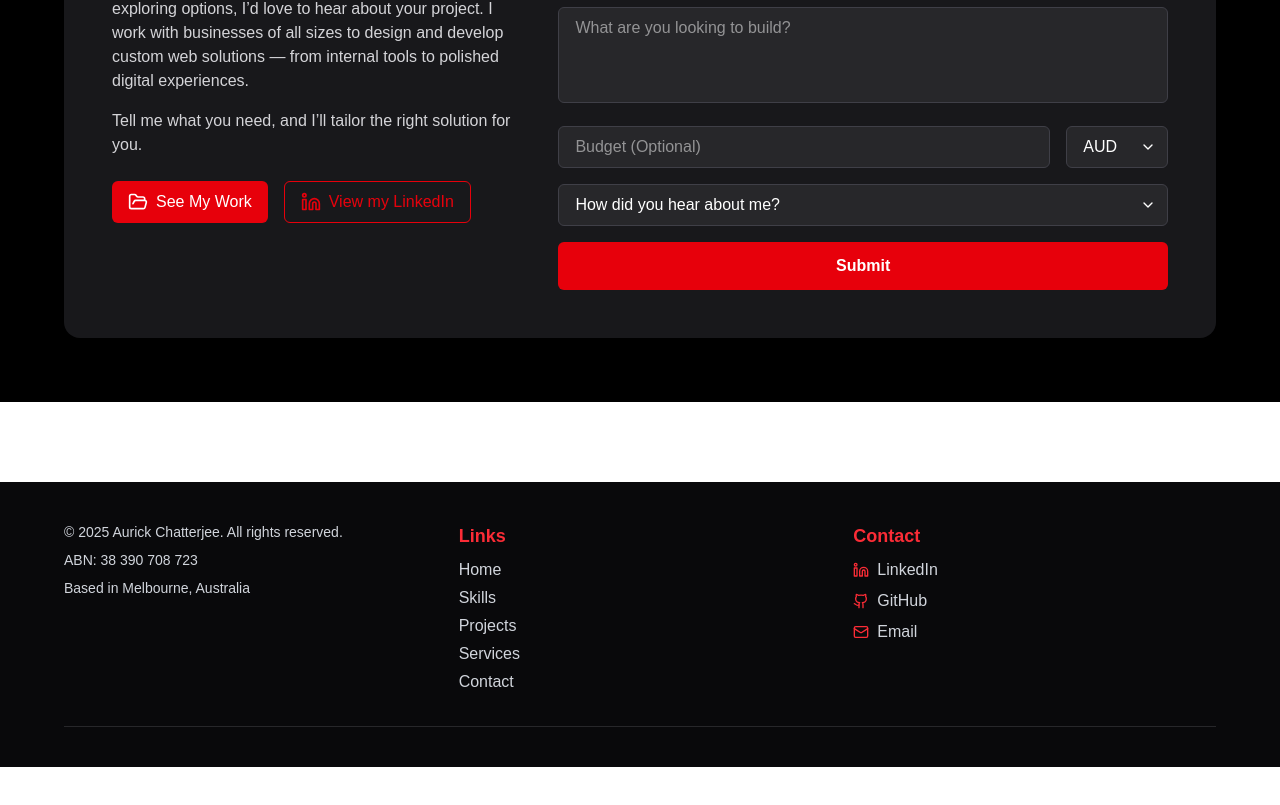
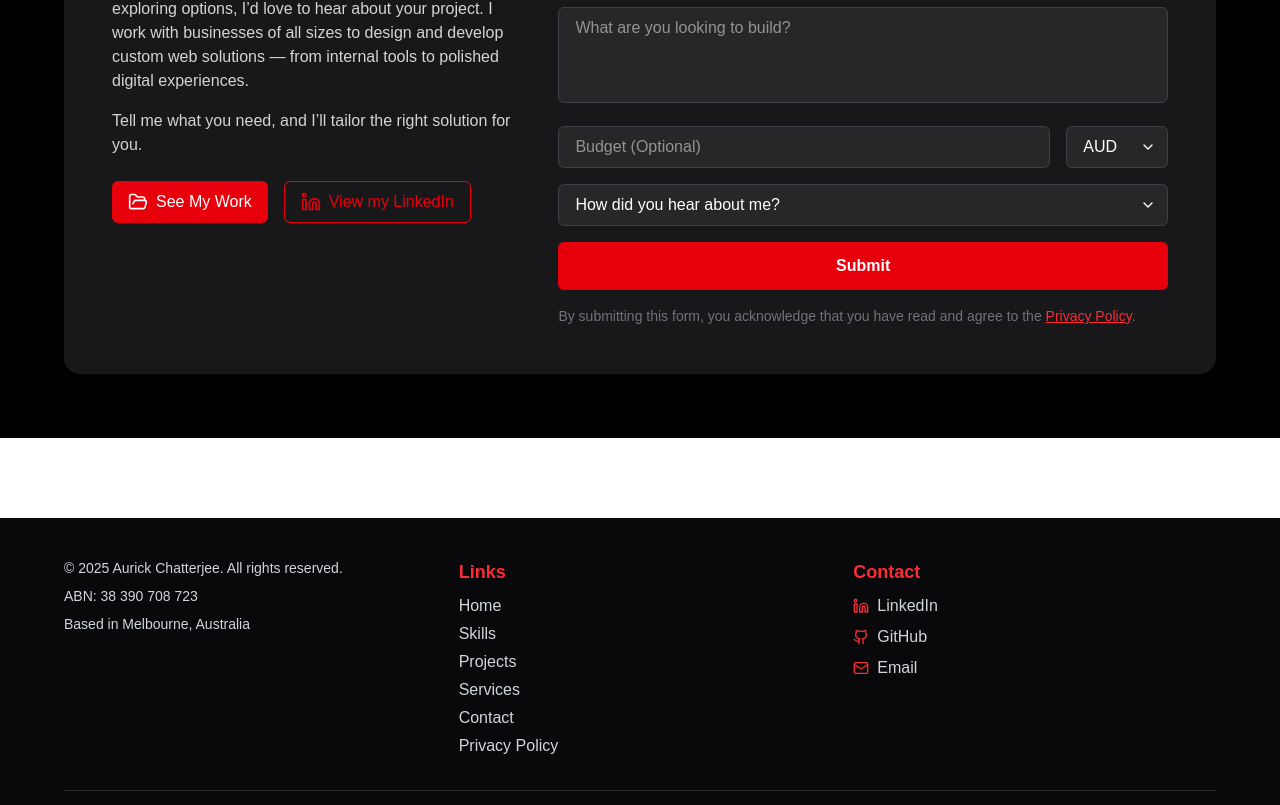
Before and after one commit to TurkeyDev17/aurick-portfolio, a Next.js app: page / in a window 1280 px wide. Shown: the part 4703-5508 px from the top of the page. Before the commit the page ends 5470 px from the top, so only its background shows below. Built offline with nearby package versions, Linux system fonts and the light colour scheme.

Commit message:
added privacy policy links to footer and contact section

```diff
--- a/src/components/ContactSection.tsx
+++ b/src/components/ContactSection.tsx
@@ -214,6 +214,18 @@ export default function ContactSection() {
               </p>
             )}
           </form>
+          <p className="text-sm text-zinc-500 mt-4">
+            By submitting this form, you acknowledge that you have read and agree to the{" "}
+            <a
+              href="/privacy-policy"
+              className="text-red-500 underline hover:text-red-400 transition"
+              target="_blank"
+              rel="noopener noreferrer"
+            >
+              Privacy Policy
+            </a>
+            .
+          </p>
         </div>
       </motion.div>
     </section>
--- a/src/components/Footer.tsx
+++ b/src/components/Footer.tsx
@@ -23,6 +23,11 @@ export default function Footer() {
             <li><a href="#projects" className="hover:text-red-500 transition">Projects</a></li>
             <li><a href="#services" className="hover:text-red-500 transition">Services</a></li>
             <li><a href="#contact" className="hover:text-red-500 transition">Contact</a></li>
+            <li>
+              <Link href="/privacy-policy" className="hover:text-red-500 transition">
+                Privacy Policy
+              </Link>
+            </li>
           </ul>
         </div>
 
--- a/src/components/SkillCard.tsx
+++ b/src/components/SkillCard.tsx
@@ -9,7 +9,7 @@ const motion = FramerMotion.motion;
 export default function SkillCard({ skill }: { skill: Skill }) {
   return (
     <motion.div
-      className="bg-zinc-900 rounded-xl p-6 shadow-md transition-all duration-500 ease-out hover:scale-[1.03] hover:shadow-[0_0_16px_4px_rgba(255,0,0,0.6)] h-full min-h-[180px] flex flex-col justify-start"
+      className="bg-zinc-900 rounded-xl p-6 shadow-md transition-all duration-300 ease-out hover:scale-[1.03] hover:shadow-[0_0_16px_4px_rgba(255,0,0,0.6)] h-full min-h-[180px] flex flex-col justify-start"
       variants={{
         hidden: { opacity: 0, y: 20 },
         visible: (i: number) => ({
```
